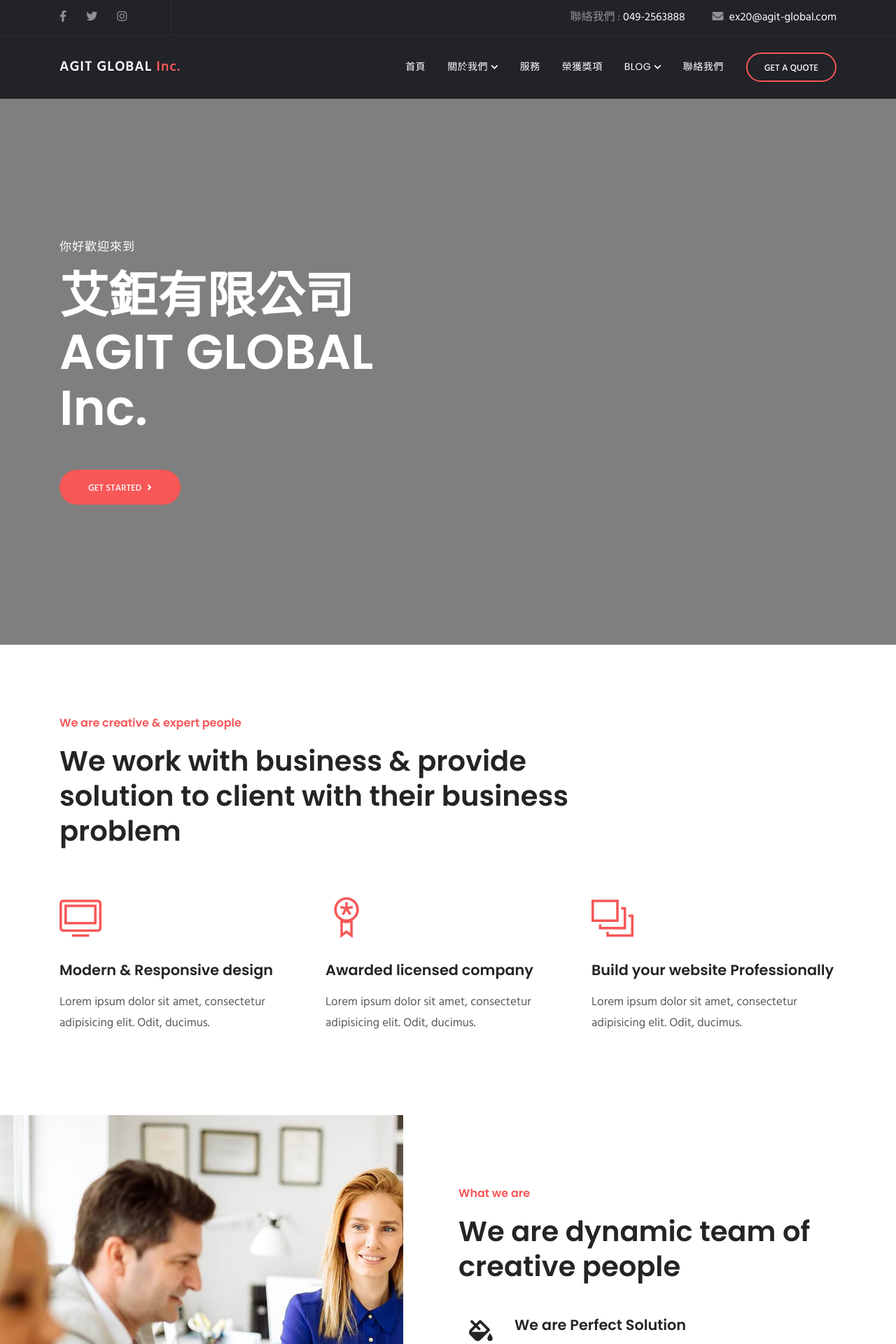
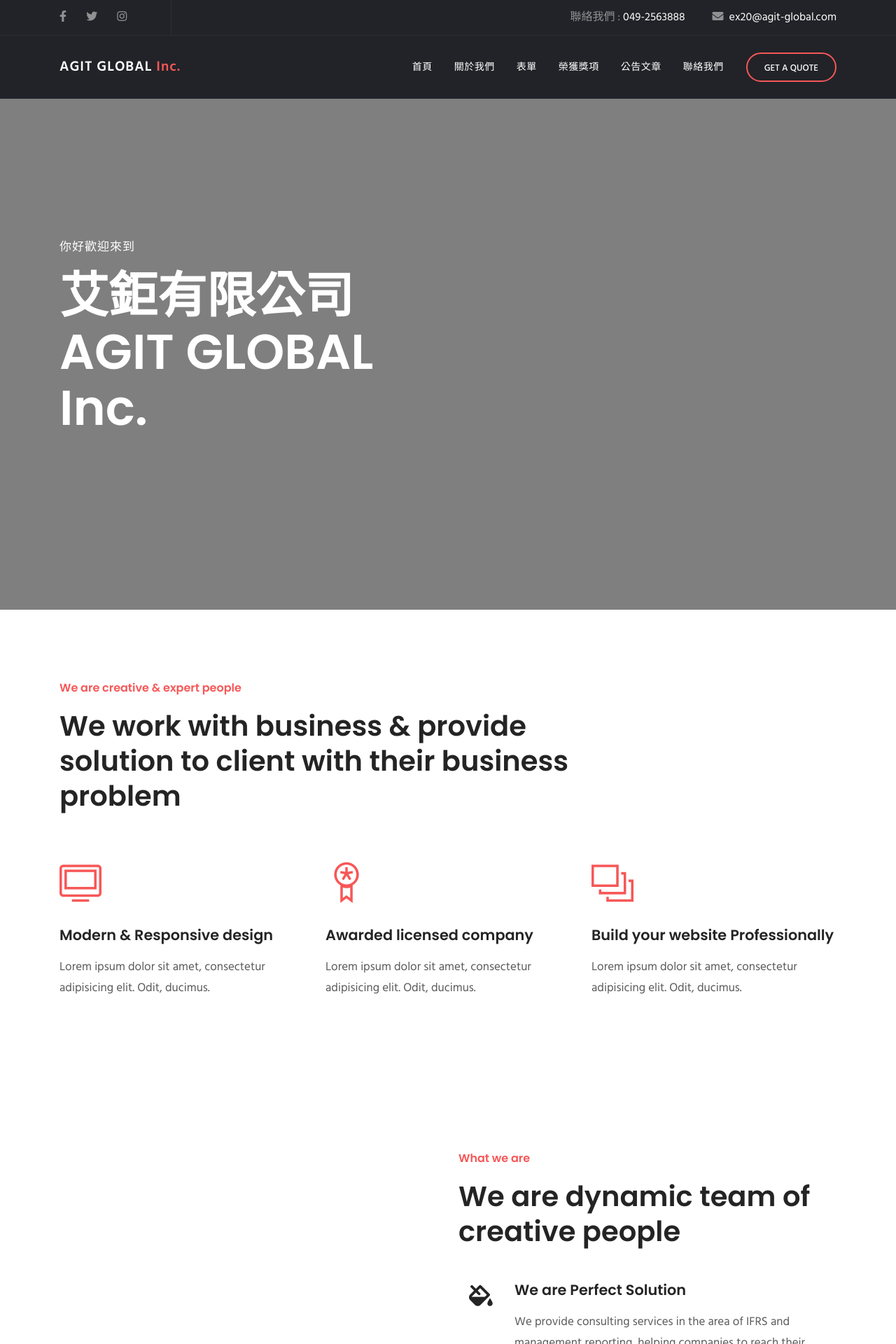
Before and after one commit to wangyouxiang-yyds/Agit-Global-Website, a Django app: page / in a window 1280 px wide. Shown: the top 1920 px of the page at 70% size. Run offline with Django 4.2, Linux system fonts and the light colour scheme; data comes from the database, SQL or seed files in the repository; data that the repository does not hold is empty; some libraries are stand-ins or nearby versions.

Commit message:
修功能，拿掉不必要的按鈕

```diff
--- a/mysite/views.py
+++ b/mysite/views.py
@@ -56,7 +56,7 @@
     banners = banner.objects.filter(banner_category__banner_category='index')       # 首頁打開第一個banner
     banner_sec_part = banner.objects.filter(banner_category__banner_category='index_sec')   # 下滑第二個banner
     banner_third_part = banner.objects.filter(banner_category__banner_category='index_thir')    # 第三個banner
-
+    article_news_three = models.article.objects.all().order_by('-pk', 'create_date')[:3]  # -pk為降序 這邊說明為依照建立時間去排序 限制三筆
     return render(request, 'index.html', locals())
 
 
--- a/templates/agitweb/about.html
+++ b/templates/agitweb/about.html
@@ -31,7 +31,7 @@
                         <span class="h2 text-color">我們提供</span>
                         <h2 class="mt-3 mb-4 position-relative content-title">專業的衝浪板</h2>
                         <p class="mb-5">公司創立於民國 1989 年，主要從事進出口及生產製造；擁有為數不少的客戶群。本公司擁有優秀的經營團隊，秉持著『美式經營人性管理』的經營理念，追求企業永續經營及成長；除整體營運穩定外，獲利狀況也逐年提昇，是國內績優廠商之一。我們重視每一位員工，除了有良好工作環境、也提供學習及成長的空間，歡迎優秀的朋友一起加入 某出口績優廠商 的工作行列。</p>
-                        <a href={% url 'contact' %} class="btn btn-main btn-round-full">Get started</a>
+{#                        <a href={% url 'contact' %} class="btn btn-main btn-round-full">Get started</a>#}
                     </div>
                 </div>
                 <div class="col-lg-6">
--- a/templates/agitweb/base.html
+++ b/templates/agitweb/base.html
@@ -1,4 +1,3 @@
-
 {% load static %}
 
 <!DOCTYPE html>
@@ -18,23 +17,23 @@
     <meta name="generator" content="Themefisher Html5 Agency Template v1.0">
 
     <!-- theme meta -->
-  <meta name="theme-name" content="megakit" />
+    <meta name="theme-name" content="megakit"/>
 
     <!-- bootstrap.min css -->
-  <link rel="stylesheet" href="{% static '/agitweb/plugins/bootstrap/bootstrap.min.css'%}">
+    <link rel="stylesheet" href="{% static '/agitweb/plugins/bootstrap/bootstrap.min.css' %}">
     <!-- Icon Font Css -->
-  <link rel="stylesheet" href="{% static '/agitweb/plugins/themify/css/themify-icons.css'%}">
-  <link rel="stylesheet" href="{% static '/agitweb/plugins/fontawesome/css/all.min.css'%}">
-  <link rel="stylesheet" href="{% static '/agitweb/plugins/magnific-popup/magnific-popup.css'%}">
+    <link rel="stylesheet" href="{% static '/agitweb/plugins/themify/css/themify-icons.css' %}">
+    <link rel="stylesheet" href="{% static '/agitweb/plugins/fontawesome/css/all.min.css' %}">
+    <link rel="stylesheet" href="{% static '/agitweb/plugins/magnific-popup/magnific-popup.css' %}">
     <!-- Owl Carousel CSS -->
-  <link rel="stylesheet" href="{% static '/agitweb/plugins/slick/slick.css'%}">
-  <link rel="stylesheet" href="{% static '/agitweb/plugins/slick/slick-theme.css'%}">
+    <link rel="stylesheet" href="{% static '/agitweb/plugins/slick/slick.css' %}">
+    <link rel="stylesheet" href="{% static '/agitweb/plugins/slick/slick-theme.css' %}">
 
     <!-- Main Stylesheet -->
-  <link rel="stylesheet" href="{% static '/agitweb/css/style.css'%}">
+    <link rel="stylesheet" href="{% static '/agitweb/css/style.css' %}">
 
     <!--Favicon網頁icon-->
-  <link rel="icon" href="{% static '/agitweb/images/Agit-Logo.jpg'%}" type="image/x-icon">
+    <link rel="icon" href="{% static '/agitweb/images/Agit-Logo.jpg' %}" type="image/x-icon">
     <!-- Bootstrap CSS -->
     {% block cssarea %}
 
@@ -75,7 +74,8 @@
                             AGIT GLOBAL<span>   Inc.</span>
                         </a>
 
-            <button class="navbar-toggler collapsed" type="button" data-toggle="collapse" data-target="#navbarsExample09"
+                        <button class="navbar-toggler collapsed" type="button" data-toggle="collapse"
+                                data-target="#navbarsExample09"
                                 aria-controls="navbarsExample09" aria-expanded="false" aria-label="Toggle navigation">
                             <span class="fa fa-bars"></span>
                         </button>
@@ -85,6 +85,7 @@
                                 <li class="nav-item {% if current_url == index_url %}active{% endif %} ">
                                     <a class="nav-link" href="{% url 'index' %}">首頁</a>
                                 </li>
+                                {% comment %}
                 <li class="nav-item dropdown @@about {% if current_url == about_url %}active{% endif %}">
                   <a class="nav-link dropdown-toggle" href="#" id="dropdown03" data-toggle="dropdown" aria-haspopup="true" aria-expanded="false">關於我們 <i class="fas fa-chevron-down small"></i></a>
                   <ul class="dropdown-menu" aria-labelledby="dropdown03">
@@ -101,30 +102,40 @@
                     </li>
                   </ul>
                 </li>
-                <li class="nav-item @@service {% if current_url == service_url %}active{% endif %}"><a class="nav-link" href="{% url 'service' %}">服務</a></li>
-                <li class="nav-item @@project {% if current_url == project_url %}active{% endif %}"><a class="nav-link" href="{% url 'project' %}">榮獲獎項</a></li>
+{% endcomment %}
+                                <li class="nav-item @@about {% if current_url == about_url %}active{% endif %}"><a
+                                        class="nav-link" href="{% url 'about' %}">關於我們</a></li>
+                                <li class="nav-item @@service {% if current_url == service_url %}active{% endif %}"><a
+                                        class="nav-link" href="{% url 'service' %}">表單</a></li>
+                                <li class="nav-item @@project {% if current_url == project_url %}active{% endif %}"><a
+                                        class="nav-link" href="{% url 'project' %}">榮獲獎項</a></li>
+                                <li class="nav-item @@blogSidebar {% if current_url == blog_sidebar_url %}active{% endif %}">
+                                    <a class="nav-link" href="{% url 'blog_sidebar' %}">公告文章</a></li>
+                                {% comment %}
                 <li class="nav-item dropdown @@blog">
                   <a class="nav-link dropdown-toggle" href="#" id="dropdown05" data-toggle="dropdown" aria-haspopup="true" aria-expanded="false">Blog <i class="fas fa-chevron-down small"></i></a>
                   <ul class="dropdown-menu" aria-labelledby="dropdown05">
                     <li><a class="dropdown-item @@blogGrid {% if current_url == blog_grid_url %}active{% endif %}" href="{% url 'blog_grid'%}">公告文章</a></li>
                     <li><a class="dropdown-item @@blogSidebar {% if current_url == blog_sidebar_url %}active{% endif %}" href="{% url 'blog_sidebar'%}">公告文章有Sidebar</a></li>
-{#                    <li><a class="dropdown-item @@blogSingle" href="{% url 'blog_single'%}">文章內頁</a></li>#}
+                    <li><a class="dropdown-item @@blogSingle" href="{% url 'blog_single'%}">文章內頁</a></li>
 
-{#                    <li class="dropdown dropdown-submenu dropleft">#}
-{#                      <a class="dropdown-item dropdown-toggle" href="#!" id="dropdown0501" role="button" data-toggle="dropdown" aria-haspopup="true" aria-expanded="false">Sub Menu</a>#}
-{#            #}
-{#                      <ul class="dropdown-menu" aria-labelledby="dropdown0501">#}
-{#                        <li><a class="dropdown-item" href="index.html">Submenu 01</a></li>#}
-{#                        <li><a class="dropdown-item" href="index.html">Submenu 02</a></li>#}
-{#                      </ul>#}
-{#                    </li>#}
+                    <li class="dropdown dropdown-submenu dropleft">
+                      <a class="dropdown-item dropdown-toggle" href="#!" id="dropdown0501" role="button" data-toggle="dropdown" aria-haspopup="true" aria-expanded="false">Sub Menu</a>
+
+                      <ul class="dropdown-menu" aria-labelledby="dropdown0501">
+                        <li><a class="dropdown-item" href="index.html">Submenu 01</a></li>
+                        <li><a class="dropdown-item" href="index.html">Submenu 02</a></li>
                       </ul>
                     </li>
-                <li class="nav-item @@contact {% if current_url == contact_url %}active{% endif %}"><a class="nav-link" href="{% url 'contact'%}">聯絡我們</a></li>
+                  </ul>
+                </li>
+{% endcomment %}
+                                <li class="nav-item @@contact {% if current_url == contact_url %}active{% endif %}"><a
+                                        class="nav-link" href="{% url 'contact' %}">聯絡我們</a></li>
                             </ul>
 
                             <div class="my-2 my-md-0 ml-lg-4 text-center">
-                  <a href={% url 'contact'%} class="btn btn-solid-border btn-round-full">Get a Quote</a>
+                                <a href={% url 'contact' %} class="btn btn-solid-border btn-round-full">Get a Quote</a>
                             </div>
                         </div>
                     </nav>
@@ -188,7 +199,6 @@
 {#</section>#}
 
 
-
 <footer class="footer section">
     <div class="container">
         <div class="row">
@@ -211,8 +221,8 @@
                     <ul class="list-unstyled footer-menu lh-35">
                         <li><a href={% url 'about' %}>關於我們</a></li>
                         <li><a href={% url 'service' %}>服務</a></li>
-            <li><a href={% url 'blog_grid'%}>文章</a></li>
-            <li><a href={% url 'contact'%}>聯絡我們</a></li>
+                        <li><a href={% url 'blog_grid' %}>文章</a></li>
+                        <li><a href={% url 'contact' %}>聯絡我們</a></li>
                     </ul>
                 </div>
             </div>
@@ -251,7 +261,8 @@
                     <ul class="list-inline footer-socials">
                         <li class="list-inline-item"><a href="#"><i class="fab fa-facebook-f mr-2"></i>Facebook</a></li>
                         <li class="list-inline-item"><a href="#"><i class="fab fa-twitter mr-2"></i>Twitter</a></li>
-            <li class="list-inline-item"><a href="#"><i class="fab fa-instagram-p mr-2 "></i>Instagram</a></li>
+                        <li class="list-inline-item"><a href="#"><i class="fab fa-instagram-p mr-2 "></i>Instagram</a>
+                        </li>
 
                     </ul>
                 </div>
@@ -271,23 +282,22 @@
 Essential Scripts
 =====================================-->
 <!-- Main jQuery -->
-<script src="{% static '/agitweb/plugins/jquery/jquery.min.js'%}"></script>
+<script src="{% static '/agitweb/plugins/jquery/jquery.min.js' %}"></script>
 <!-- Bootstrap 4.3.1 -->
-<script src="{% static '/agitweb/plugins/bootstrap/bootstrap.min.js'%}"></script>
+<script src="{% static '/agitweb/plugins/bootstrap/bootstrap.min.js' %}"></script>
 <!--  Magnific Popup-->
-<script src="{% static '/agitweb/plugins/magnific-popup/jquery.magnific-popup.min.js'%}"></script>
+<script src="{% static '/agitweb/plugins/magnific-popup/jquery.magnific-popup.min.js' %}"></script>
 <!-- Slick Slider -->
-<script src="{% static '/agitweb/plugins/slick/slick.min.js'%}"></script>
+<script src="{% static '/agitweb/plugins/slick/slick.min.js' %}"></script>
 <!-- Counterup -->
-<script src="{% static '/agitweb/plugins/counterup/jquery.waypoints.min.js'%}"></script>
-<script src="{% static '/agitweb/plugins/counterup/jquery.counterup.min.js'%}"></script>
+<script src="{% static '/agitweb/plugins/counterup/jquery.waypoints.min.js' %}"></script>
+<script src="{% static '/agitweb/plugins/counterup/jquery.counterup.min.js' %}"></script>
 
 <!-- Google Map -->
 <script src="https://maps.googleapis.com/maps/api/js?key=AIzaSyCcABaamniA6OL5YvYSpB3pFMNrXwXnLwU" defer></script>
-<script src="{% static '/agitweb/plugins/google-map/map.js'%}" defer></script>
+<script src="{% static '/agitweb/plugins/google-map/map.js' %}" defer></script>
 
-<script src="{% static '/agitweb/js/script.js'%}"></script>
-
+<script src="{% static '/agitweb/js/script.js' %}"></script>
 
 
 </body>
--- a/templates/agitweb/index.html
+++ b/templates/agitweb/index.html
@@ -9,7 +9,7 @@
 				<div class="block">
 					<span class="d-block mb-3 text-white text-capitalize">你好歡迎來到</span>
 					<h1 class="animated fadeInUp mb-5">艾鉅有限公司 <br>AGIT GLOBAL <br>Inc.</h1>
-					<a href="#"  class="btn btn-main animated fadeInUp btn-round-full" aria-label="Get started">Get started<i class="btn-icon fa fa-angle-right ml-2"></i></a>
+{#					<a href="#"  class="btn btn-main animated fadeInUp btn-round-full" aria-label="Get started">Get started<i class="btn-icon fa fa-angle-right ml-2"></i></a>#}
 				</div>
 			</div>
 		</div>
@@ -60,7 +60,7 @@
 {% block Section_About_Start %}
 
 <section class="section about position-relative">
-	<div class="bg-about"></div>
+	<div class="bg-about" style="background-image: url('{{ banners.0.banner_photo.url }}')"></div>
 	<div class="container">
 		<div class="row">
 			<div class="col-lg-6 offset-lg-6 offset-md-0">
@@ -72,7 +72,7 @@
 						<p class="mb-5">We provide consulting services in the area of IFRS and management reporting, helping
 							companies to reach their highest level. We optimize business processes, making them easier.</p>
 
-						<a href="#" class="btn btn-main btn-round-full">Get started</a>
+{#						<a href="#" class="btn btn-main btn-round-full">Get started</a>#}
 					</div>
 				</div>
 			</div>
@@ -208,70 +208,36 @@
 
 <section class="section latest-blog bg-2" style="background-image: url('{{ banner_third_part.0.banner_photo.url }}')">
 	<div class="container">
+	<div class="container">
 		<div class="row justify-content-center">
 			<div class="col-lg-7 text-center">
 				<div class="section-title">
-					<span class="h6 text-color">Latest News</span>
-					<h2 class="mt-3 content-title text-white">Latest articles to enrich knowledge</h2>
+					<span class="h6 text-color">最新消息</span>
+					<h2 class="mt-3 content-title text-white">艾鉅最新消息與公告</h2>
 				</div>
 			</div>
 		</div>
 
 		<div class="row justify-content-center">
+            {% for latest in article_news_three %}
 			<div class="col-lg-4 col-md-6 mb-5">
 				<div class="card bg-transparent border-0">
-					<img loading="lazy" src="images/blog/1.jpg" alt="blog" class="img-fluid rounded">
+					<img loading="lazy" src="{{ latest.article_photo.url }}" alt="blog" class="img-fluid rounded">
 
 					<div class="card-body mt-2">
-						<div class="blog-item-meta">
-							<a href="#" class="text-white-50">Design<span class="ml-2 mr-2">/</span></a>
-							<a href="#" class="text-white-50">Ui/Ux<span class="ml-2">/</span></a>
-							<a href="#" class="text-white-50 ml-2"><i class="fa fa-user mr-2"></i>admin</a>
-						</div>
+{#						<div class="blog-item-meta">#}
+{#							<a href="#" class="text-white-50">Design<span class="ml-2 mr-2">/</span></a>#}
+{#							<a href="#" class="text-white-50">Ui/Ux<span class="ml-2">/</span></a>#}
+{#							<a href="#" class="text-white-50 ml-2"><i class="fa fa-user mr-2"></i>admin</a>#}
+{#						</div>#}
 
-						<h3 class="mt-3 mb-5 lh-36"><a href="#" class="text-white ">How to improve design with typography?</a></h3>
+						<h3 class="mt-3 mb-5 lh-36"><a href="{% url 'blog_single' latest.id %}" class="text-white ">{{ latest.title }}</a></h3>
 
-						<a href="blog-single.html" class="btn btn-small btn-solid-border btn-round-full text-white">Learn More</a>
+						<a href="{% url 'blog_single' latest.id %}" class="btn btn-small btn-solid-border btn-round-full text-white">了解更多</a>
 					</div>
 				</div>
 			</div>
-
-			<div class="col-lg-4 col-md-6 mb-5">
-				<div class="card border-0 bg-transparent">
-					<img loading="lazy" src="images/blog/2.jpg" alt="blog" class="img-fluid rounded">
-
-					<div class="card-body mt-2">
-						<div class="blog-item-meta">
-							<a href="#" class="text-white-50">Design<span class="ml-2 mr-2">/</span></a>
-							<a href="#" class="text-white-50">Ui/Ux<span class="ml-2">/</span></a>
-							<a href="#" class="text-white-50 ml-2"><i class="fa fa-user mr-2"></i>admin</a>
-						</div>
-
-						<h3 class="mt-3 mb-5 lh-36"><a href="#" class="text-white">Interactivity design may connect consumer</a>
-						</h3>
-
-						<a href="blog-single.html" class="btn btn-small btn-solid-border btn-round-full text-white">Learn More</a>
-					</div>
-				</div>
-			</div>
-
-			<div class="col-lg-4 col-md-6 mb-5">
-				<div class="card border-0 bg-transparent">
-					<img loading="lazy" src="images/blog/3.jpg" alt="blog" class="img-fluid rounded">
-
-					<div class="card-body mt-2">
-						<div class="blog-item-meta">
-							<a href="#" class="text-white-50">Design<span class="ml-2 mr-2">/</span></a>
-							<a href="#" class="text-white-50">Ui/Ux<span class="ml-2">/</span></a>
-							<a href="#" class="text-white-50 ml-2"><i class="fa fa-user mr-2"></i>admin</a>
-						</div>
-
-						<h3 class="mt-3 mb-5 lh-36"><a href="#" class="text-white">Marketing Strategy to bring more affect</a></h3>
-
-						<a href="blog-single.html" class="btn btn-small btn-solid-border btn-round-full text-white">Learn More</a>
-					</div>
-				</div>
-			</div>
+            {% endfor %}
 		</div>
 	</div>
 </section>
```
Also changed, not shown: mysite/admin.py (+7 -1 lines), mysite/models.py (+6 -4 lines), templates/agitweb/blog-sidebar.html (+7 -6 lines), templates/agitweb/blog-single.html (+8 -7 lines), templates/agitweb/service.html (+32 -19 lines), static/agitweb/images/about/home-8.jpg (deleted). Lines whose indentation alone changed are shown as unchanged.
